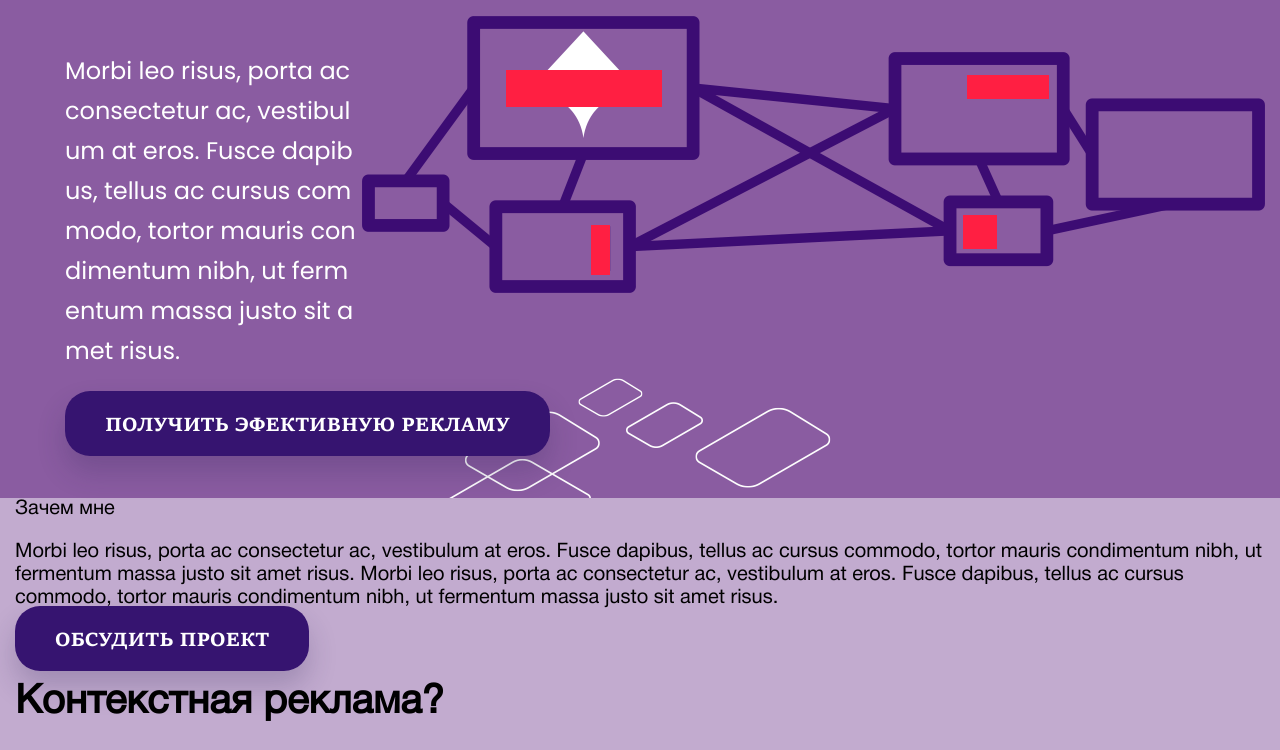
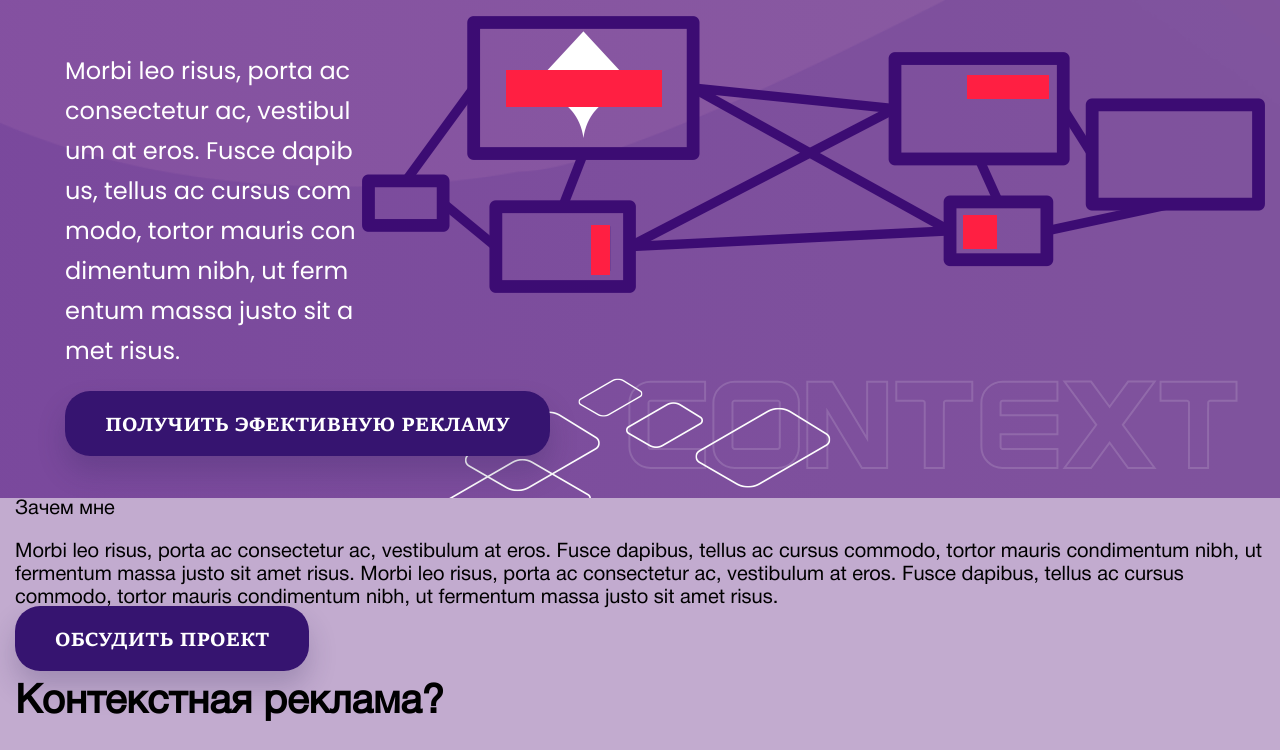
Before and after one commit to n1colashka/starhub, a website: page app/index.html in a window 1280 px wide. Shown: the part 415-1165 px from the top of the page. Drawn offline with nearby package versions, Linux system fonts and the light colour scheme; files that its build step writes are made by us from their sources; files whose address does not match are found by name; a web font is replaced by a local one.

Commit message:
Header Bg changed

```diff
--- a/app/scss/_header.scss
+++ b/app/scss/_header.scss
@@ -1,7 +1,33 @@
 .header {
+    position: relative;
     color: #ffffff;
     background: url('../images/header-bg-bottom.png') bottom no-repeat,
+        url('../images/header-bg.png') bottom -170px left / cover no-repeat,
         url('../images/header-bg-right.png') top 140px right -20px no-repeat;
+
+    &::before {
+        position: absolute;
+        content: "";
+        background: linear-gradient(to right, rgba(94,10,158,1) 0%, rgba(255,255,255,0) 100%);
+        z-index: -1;
+        left: 0;
+        width: 100%;
+        height: 100%;
+        opacity: .14;
+    }
+
+    &::after {
+        position: absolute;
+        content: 'context';
+        @include font('stern-bold');
+        right: 40px;
+        bottom: 0;
+        font-size: 165px;
+        letter-spacing: -0.02em;
+        -webkit-text-stroke: 2px rgba(255, 255, 255, .14);
+        color: transparent;
+        line-height: 165px;
+    }
 
     &__panel {
         display: flex;
```
Also changed, not shown: dist/css/style.css, dist/images/header-bg.png (added).
